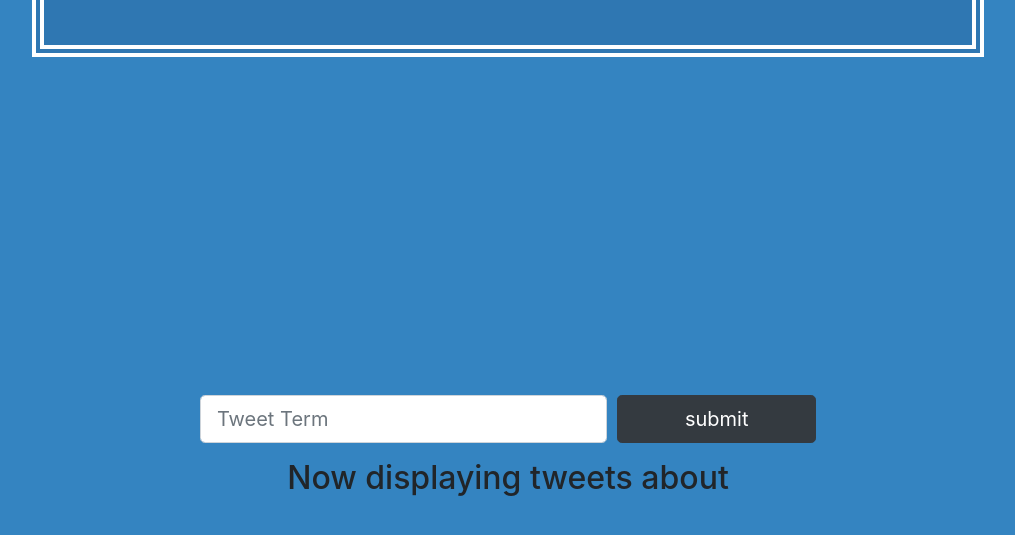
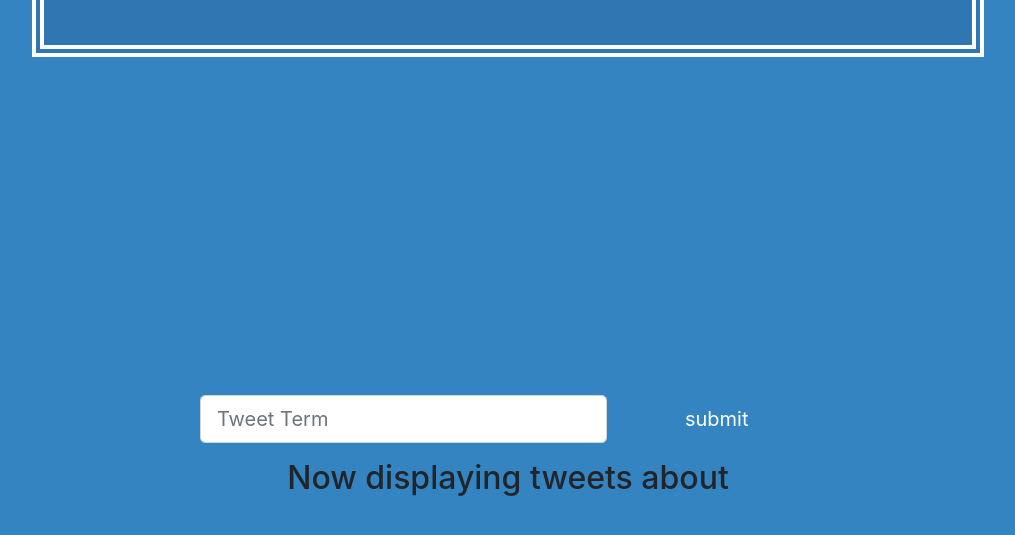
Before and after one commit to sirkoa/Project-1, a plain HTML site: page index.html in a window 1280 px wide. Shown: the part 455-990 px from the top of the page, without its empty margins (132-1147 px from the left). Drawn offline with nearby package versions, Linux system fonts and the light colour scheme; no server answers.

Commit message:
FinalVersion

```diff
--- a/assets/css/style.css
+++ b/assets/css/style.css
@@ -57,3 +57,7 @@ html, body {
   background-color: #3484C1;
   border-color: #3484C1;
 }
+.btn-dark{
+  background-color: #3484C1;
+  border-color: #3484C1;
+}
```
